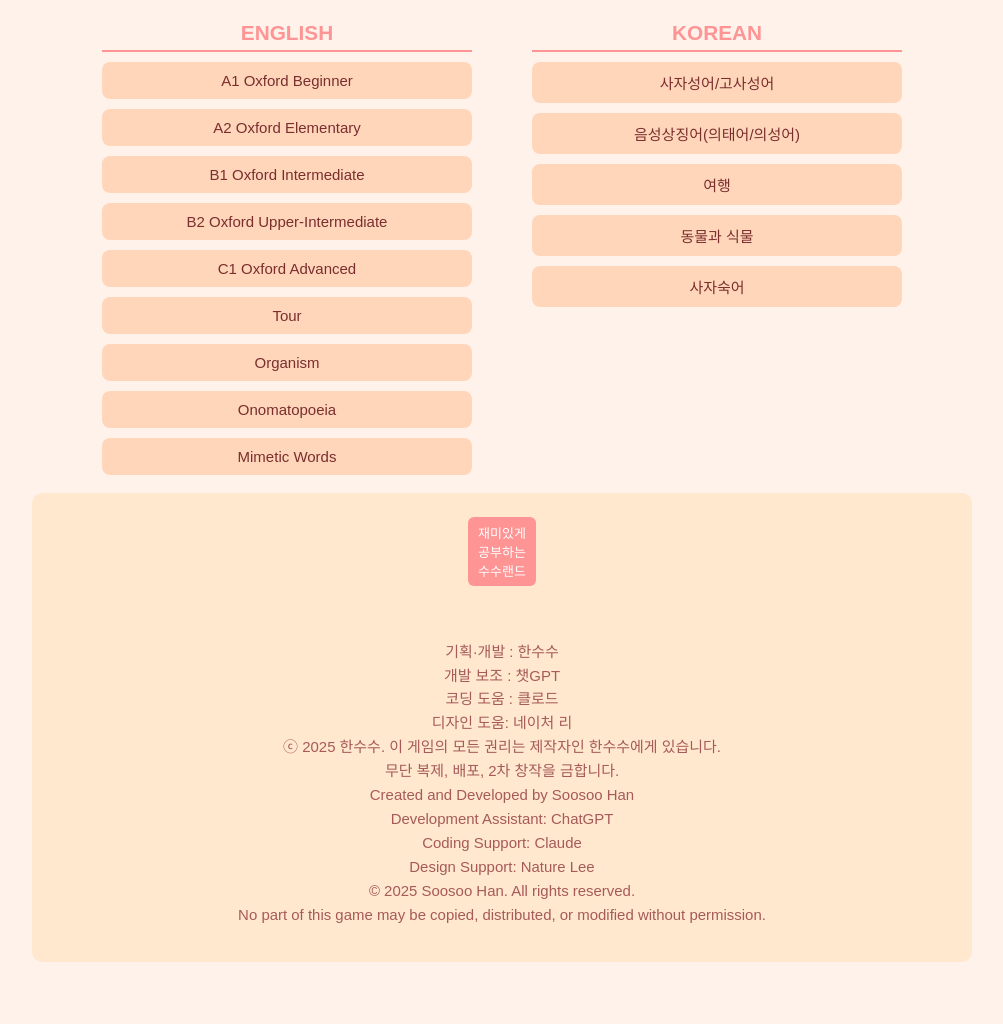
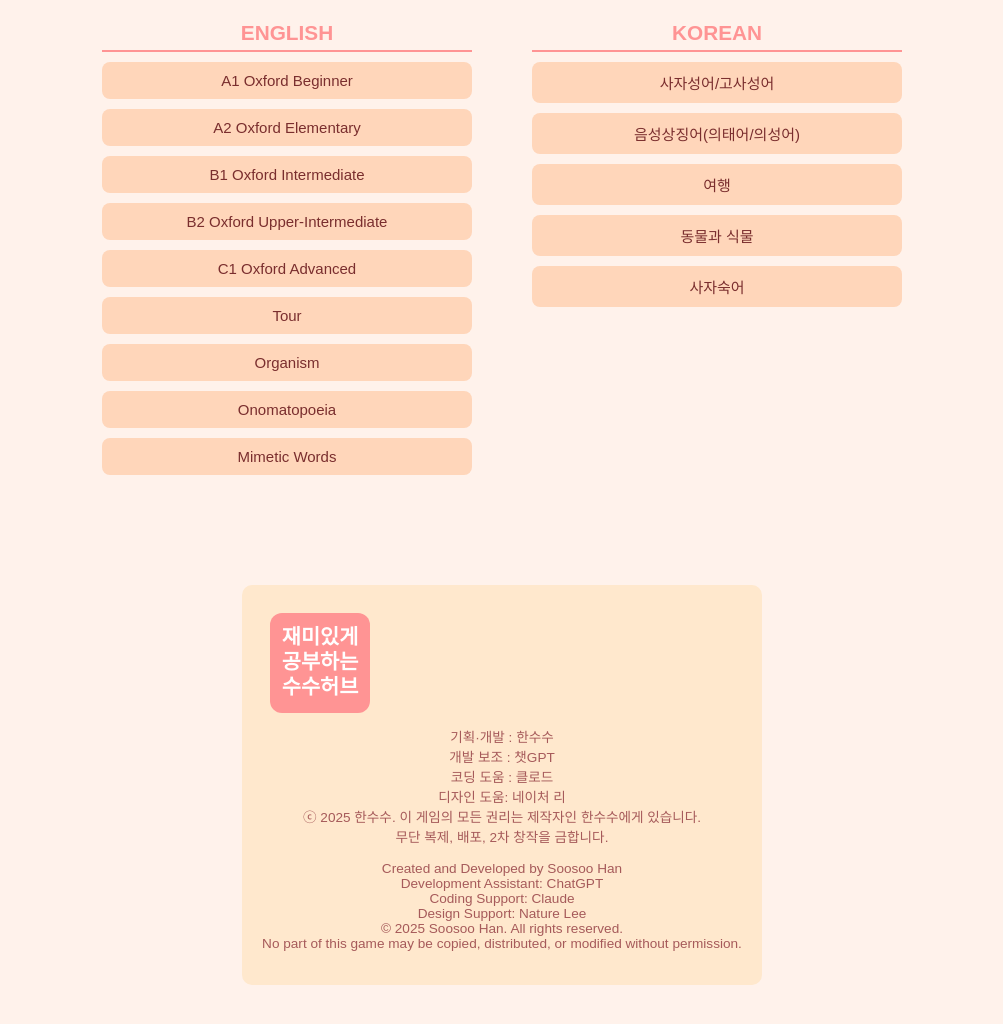
Before and after one commit to soosoohan/mong, a plain HTML site: page index.html in a window 1280 px wide. Shown: the part 576-1600 px from the top of the page, without its empty margins (138-1141 px from the left). Drawn offline with Linux system fonts and the light colour scheme.

Commit message:
Update index.html

```diff
--- a/index.html
+++ b/index.html
@@ -8,9 +8,9 @@
       window.dataLayer = window.dataLayer || [];
       function gtag(){dataLayer.push(arguments);}
       gtag('js', new Date());
-
       gtag('config', 'G-4YZHC1G9FN');
     </script>
+
 
   <meta charset="UTF-8" />
   <title>Worpuzz large </title>
@@ -88,11 +88,6 @@ background-color: #FF9494;
 color: white;
 }
 
-.credits {
-margin-top: 50px;
-font-size: 0.85em;
-color: #A65A5A;
-}
 .description button {
 margin: 4px 6px;
 padding: 6px 10px;
@@ -116,6 +111,44 @@ border-radius: 8px;
 margin: 20px auto;
 max-width: 600px;
 font-size: 1.1em;
+}
+
+.square-button {
+            width: 100px;
+            height: 100px;
+            background-color: #FF9494; /* 포인트 핑크 */
+            color: white;
+            border: none;
+            border-radius: 12px; /* 둥근 모서리 */
+            cursor: pointer;
+            font-size: clamp(1rem, 3vw, 1.3rem);
+            font-weight: bold;
+            display: flex;
+            flex-direction: column;
+            justify-content: center;
+            align-items: center;
+            line-height: 1.2;
+            margin: 8px;
+            transition: all 0.3s ease;
+            font-family: Arial, sans-serif;
+        }
+
+    .square-button:hover {
+        background-color: #FF8FAB; /* 호버 시 진한 분홍 */
+        transform: scale(1.05);
+        box-shadow: 0 4px 8px rgba(0,0,0,0.2);
+    }
+
+    .square-button:active {
+        transform: scale(0.95);
+    }
+.credits {
+        margin-top: 50px;
+        font-size: 0.85em;
+        color: #A65A5A;
+        background-color: #FFE8CD;
+        padding: 20px;
+        border-radius: 10px;
     }
 </style>
 
@@ -163,26 +196,32 @@ Choose a word pool below to begin the game.</div>
     <button onclick="startGame('k5', false)">사자숙어</button>
   </div>
 </div>
+<div class="credits">
 
-  </div><br>
-
-  <div class="description">
-    <button onclick="location.href='https://soosoohan.github.io/soosooland/'">재미있게<br>공부하는<br>수수랜드</button>
-    <div class="credits">
+<button class="square-button" onclick="location.href='https://soosoohan.github.io/soosooland/'">
+    <div>재미있게</div>
+    <div>공부하는</div>
+    <div>수수허브</div>
+</button>
 <p>
         기획·개발 : 한수수<br>
         개발 보조 : 챗GPT<br>
         코딩 도움 : 클로드<br>
         디자인 도움: 네이처 리<br>
-      ⓒ 2025 한수수. 이 게임의 모든 권리는 제작자인 한수수에게 있습니다.<br> 무단 복제, 배포, 2차 창작을 금합니다.<br>
+        ⓒ 2025 한수수. 이 게임의 모든 권리는 제작자인 한수수에게 있습니다.<br>
+        무단 복제, 배포, 2차 창작을 금합니다.<br><br>
         Created and Developed by Soosoo Han<br>
         Development Assistant: ChatGPT<br>
         Coding Support: Claude<br>
         Design Support: Nature Lee<br>
         © 2025 Soosoo Han. All rights reserved.<br>
-      No part of this game may be copied, distributed, or modified without permission.</p>
+        No part of this game may be copied, distributed, or modified without permission.
+        </p>
     </div>
+
   </div>
+
+
 
   <script>
 
```
Lines whose indentation alone changed are shown as unchanged.
